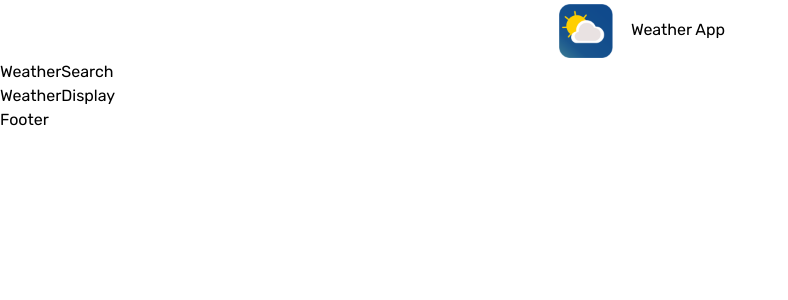
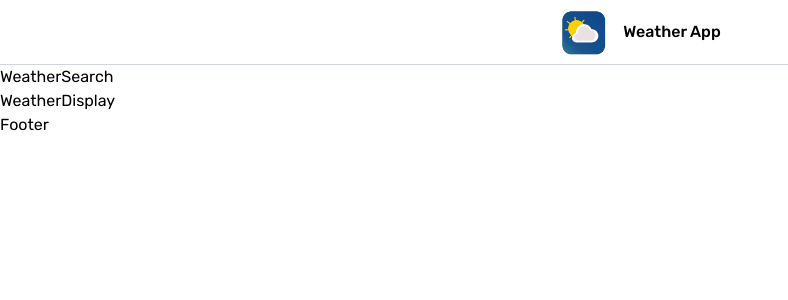
Before and after one commit to ilyasmdn/weather-app, a React (Vite) app: page / in a window 1280 px wide. Shown: the top 300 px of the page, without its empty margins (0-788 px from the left). Built offline with nearby package versions, Linux system fonts and the light colour scheme.

Commit message:
added header

```diff
--- a/src/components/Header.tsx
+++ b/src/components/Header.tsx
@@ -2,9 +2,9 @@ import icon from '../assets/icon.png'
 
 const Header = () => {
   return (
-    <header className='flex items-center justify-center gap-4'>
-        <img src={icon} className='h-15' />
-        <p>Weather App</p>
+    <header className='sticky top-0 flex py-2 items-center justify-center gap-4 border-b border-gray-300'>
+        <img src={icon} className='h-12' />
+        <p className='font-medium'>Weather App</p>
     </header>
   )
 }
```
